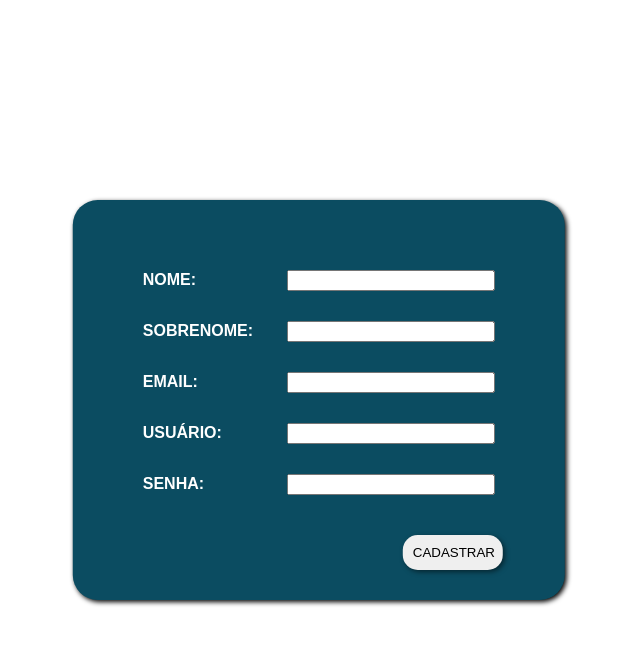
After one commit to th-Gabriel/lista_tarefas, a Django app: page /users/cadastro/ in a window 1280 px wide. The commit adds this page. Shown: the top 645 px of the page, without its empty margins (321-961 px from the left). Run offline with Django 4.2, Linux system fonts and the light colour scheme.

Commit message:
Página de cadastro (sem Form) funcionando

```diff
--- /dev/null
+++ b/contas/templates/cadastro.html
@@ -0,0 +1,33 @@
+<!DOCTYPE html>
+<html lang="en">
+<head>
+    <meta charset="UTF-8">
+    <meta http-equiv="X-UA-Compatible" content="IE=edge">
+    <meta name="viewport" content="width=device-width, initial-scale=1.0">
+    <title>Cadastro</title>
+    <link rel="stylesheet" href="../../static/css/auth/cadastro.css">
+</head>
+<body>
+    <div>
+        {% if error_msg %}
+        <div class="error_msg">{{ error_msg }}</div>
+        {% endif %}
+        <div class="cadastro_form">
+            <form method="post">
+                {% csrf_token %}
+                <label for="nome">NOME:</label>
+                <input type="text" name="nome"><br>
+                <label for="sobrenome">SOBRENOME:</label>
+                <input type="text" name="sobrenome"><br>
+                <label for="email">EMAIL:</label>
+                <input type="email" name="email" required><br>
+                <label for="username">USUÁRIO:</label>
+                <input type="text" name="username" required><br>
+                <label for="password">SENHA:</label>
+                <input type="password" name="password" required><br>
+                <button type="submit">CADASTRAR</button>
+            </form>
+        </div>
+    </div>
+</body>
+</html>
--- a/contas/templates/login.html
+++ b/contas/templates/login.html
@@ -19,6 +19,7 @@
                 <input type="password" name="password"><br>
                 <button type="submit">LOGIN</button>
             </form>
+            <a href="../cadastro/"><button>CADASTRAR</button></a>
         </div>
     </div>
 </body>
--- a/contas/urls.py
+++ b/contas/urls.py
@@ -2,5 +2,6 @@ from django.urls import path
 from . import views
 
 urlpatterns = [
-    path('login/', views.login_page)
+    path('login/', views.login_page),
+    path('cadastro/', views.cadastro_page)
 ]
--- a/contas/views.py
+++ b/contas/views.py
@@ -1,6 +1,30 @@
 from django.shortcuts import render
+from django.contrib.auth.models import User
+from rest_framework.authtoken.models import Token
+from django.http import HttpResponse
 
 # Create your views here.
 def login_page(request):
     if request.method == 'GET':
         return render(request, 'login.html')
+
+
+def cadastro_page(request):
+    if request.method == 'GET':
+        return render(request, 'cadastro.html')
+
+    if request.method == 'POST':
+        try:
+            user = User(
+                first_name = request.POST['nome'],
+            last_name = request.POST['sobrenome'],
+            username = request.POST['username'],
+            email = request.POST['email'],
+            password = request.POST['password']
+            )
+
+            user.save()
+            Token.objects.create(user=user)
+            return HttpResponse(f'Usuário {user.username} salvo com sucesso!')
+        except ValueError as err:
+            return HttpResponse(f'Erro: {err}')
--- /dev/null
+++ b/static/css/auth/cadastro.css
@@ -0,0 +1,51 @@
+.cadastro_form {
+    position: absolute;
+    top: 50%;
+    left: 50%;
+    transform: translate(-50%, -50%);
+    height: 300px;
+
+    background-color: rgb(11, 76, 97);
+    border-radius: 25px;
+    padding: 50px;
+    font-family: Arial, Helvetica, sans-serif;
+    font-weight: bold;
+    color: #fff;
+
+    box-shadow: 2px 2px 5px 0 #000000;
+}
+
+form {
+    padding: 20px;
+}
+
+form label {
+    display: inline-block;
+    width: 120px;
+    margin-right: 20px;
+  }
+
+  form input[type="text"],
+  form input[type="email"],
+  form input[type="password"] {
+    display: inline-block;
+    width: 200px;
+    margin-bottom: 30px;
+  }
+
+
+button {
+    border-radius: 15px;
+    border: none;
+    box-shadow: 2px 2px 5px rgba(0, 0, 0, 0.5);
+    width: 100px;
+    margin-top: 10px;
+    left: 260px;
+    position: relative;
+    padding: 10px;
+}
+
+button:hover {
+    transition: ease-in-out 100ms;
+    transform: scale(1.1);
+}
```
Also changed, not shown: lista_tarefas/settings.py (+8 -0 lines).
